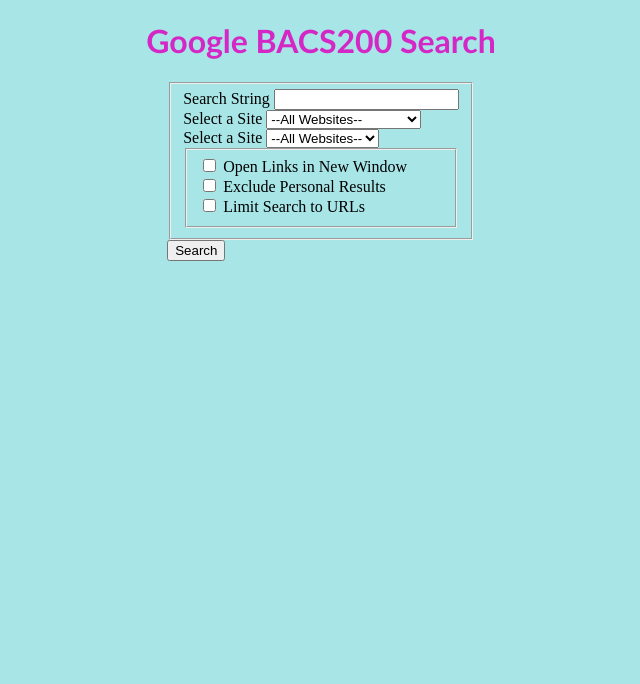
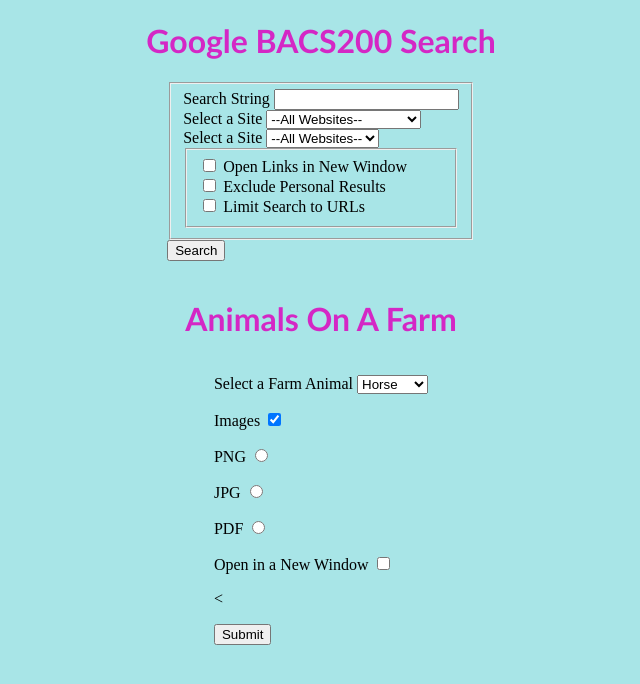
Before and after one commit to cbfett1040/cbfett1040.github.io, a plain HTML site: page search.html in a window 1280 px wide. Shown: the whole page, without its empty margins (319-959 px from the left). Drawn offline with Linux system fonts and the light colour scheme; files that its build step writes are made by us from their sources.

Commit message:
project 8

```diff
--- a/search.html
+++ b/search.html
@@ -48,3 +48,59 @@
         </form>
     </body>
 </html>
+<!DOCTYPE html>
+<html lang = "en">
+  <head>
+    <meta charset = "UTF-8">
+    <title>Animals On A Farm</title>
+    <link rel="stylesheet" href="css/main.css">
+  </head>
+  <body>
+    <h1>Animals On A Farm </h1>
+    <form action = "https://www.google.com/search" method="GET" target="_blank">
+      <p>
+        <label for= "selectAnimals"> Select a Farm Animal</label>
+        <select name="q" id="selectAnimals">
+            <option value="Horse">Horse </option>
+            <option value="Cow"> Cow </option>
+            <option value="Chicken Animal">Chicken </option>
+            <option value="Pig">Pig </option>
+            <option value="Sheep">Sheep </option>
+        </select>
+      </p>
+
+      <p>
+        <label> Images</label>
+        <input type="checkbox" name="tbm" value=" isch" id="imagecheck"checked>
+      </p>
+      <p>
+        <label for="radiopng">PNG</label>
+        <input type="radio" name="as_filetype" value="png" id="radiopng"> </input>
+      </p>
+      <p>
+        <label for="radiopng">JPG</label>
+        <input type="radio" name="as_filetype" value="jpg" id="radiopng"> </input>
+      </p>
+      <p>
+        <label for="radiopng">PDF</label>
+        <input type="radio" name="as_filetype" value="pdf" id="radiopng"> </input>
+      </p>
+      <p>
+       <label for="checkwindow">Open in a New Window</label>
+       <input type="checkbox" name="newwindow" value="1" id="checkwindow"></input>
+      </p>
+      <p>
+        <
+
+
+
+
+      </p>
+      <p>
+        <input type = "submit">
+      </p>
+
+
+    </form>
+  </body>
+</html>
```
Also changed, not shown: resume/index.html (+1 -1 lines).
